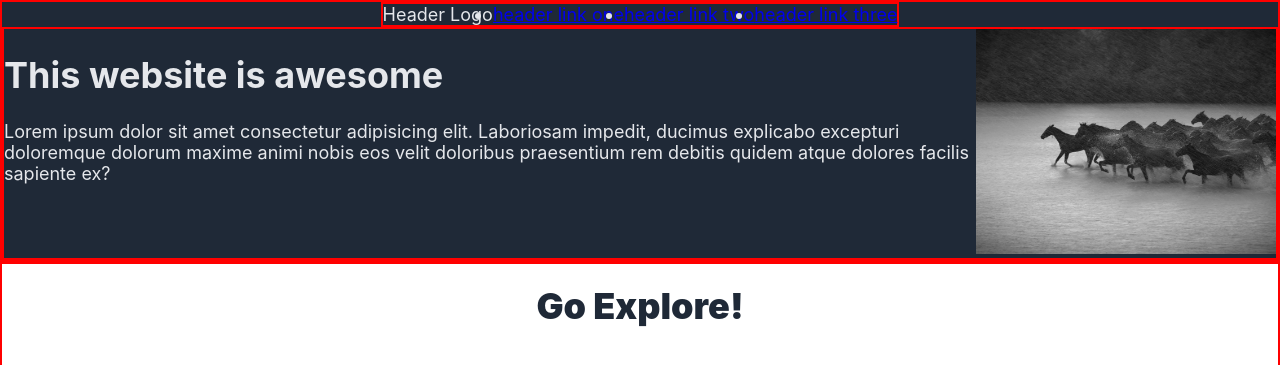
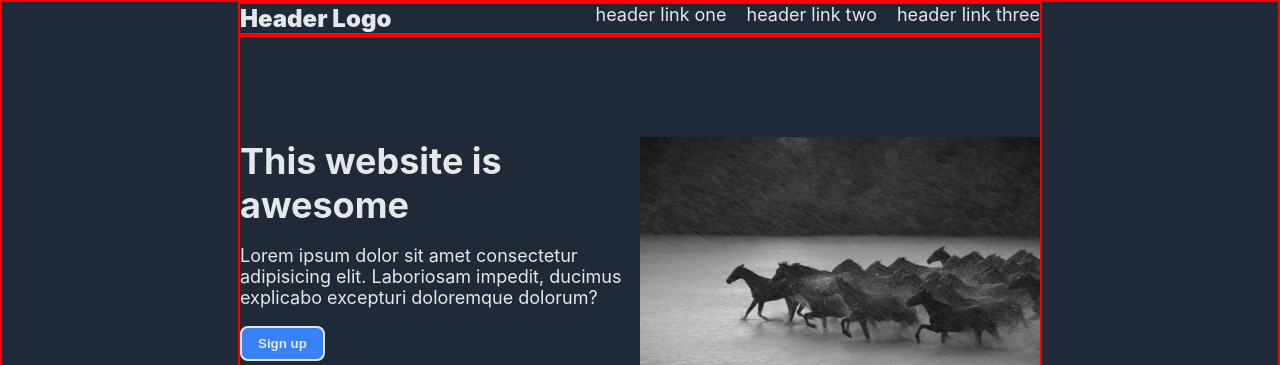
Before and after one commit to cam5674/Landing-Page, a plain HTML site: page index.html in a window 1280 px wide. Shown: the top 365 px of the page. Drawn offline with Linux system fonts and the light colour scheme.

Commit message:
fixed sizing of top-section

```diff
--- a/index.html
+++ b/index.html
@@ -23,7 +23,8 @@
             <div class="bottom-section">
                 <div class = "title">
                     <h1>This website is awesome</h1>
-                    <p>Lorem ipsum dolor sit amet consectetur adipisicing elit. Laboriosam impedit, ducimus explicabo excepturi doloremque dolorum maxime animi nobis eos velit doloribus praesentium rem debitis quidem atque dolores facilis sapiente ex?</p>
+                    <p>Lorem ipsum dolor sit amet consectetur adipisicing elit. Laboriosam impedit, ducimus explicabo excepturi doloremque dolorum?</p>
+                    <button class="sign-up-button">Sign up</button>
                 </div>
                 <div class = "pic">
                     <img src ="images/horses.jpg">
--- a/style.css
+++ b/style.css
@@ -9,10 +9,10 @@ body {
     flex-direction: column;
 }
 
-img {
+h1 {
+    margin: 0;
+}
 
-    width: 300px;
-}
 
 .header {
     border:2px solid red;
@@ -25,9 +25,17 @@ img {
 
 
 .top-section {
+    width: 800px;
     border:2px solid red;
     display: flex;
     flex-direction: row;
+    justify-content: space-between;
+
+}
+
+.logo {
+    font-size: 24px;
+    font-weight: 900;
 
 }
 
@@ -36,18 +44,48 @@ ul {
     flex-direction: row;
     margin: 0;
     padding: 0;
-
+    list-style-type: none;
+    gap: 20px;
 }
 
+a {
+    gap: 20px;
+    list-style-type: none;
+    font-size:18px;
+    color: #E5E7EB;
+    text-decoration: none;
+}
 
 .bottom-section {
     border:2px solid red;
     display: flex;
     flex-direction: row;
-    justify-content: space-between;
+    justify-content: center;
+    align-items: center;
+}
+
+.title {
+    padding: 100px 0px 100px 0px;
+    width: 400px;
+    height: 300px;
 }
 
 
+img {
+
+    height: 300px;
+    width: 400px;
+}
+
+.info img {
+    width: 150px;
+    height: 150px;
+
+}
+
+.pic {
+   padding: 100px 0px 100px 0px;
+}
 .illustrations{
    border:2px solid red;
    display: flex;
@@ -74,11 +112,6 @@ ul {
     gap: 5px;
 }
 
-.info img {
-    width: 150px;
-    height: 150px;
-
-}
 
 .text {
     text-align: center;
@@ -142,8 +175,11 @@ ul {
 
 
 .author {
+
+    font-size: 24px;
+    color: #1F2937;
+    font-weight: 900;
     text-align: right;
-    color:#1f2937;
     font-style: normal;
 }
 
```
